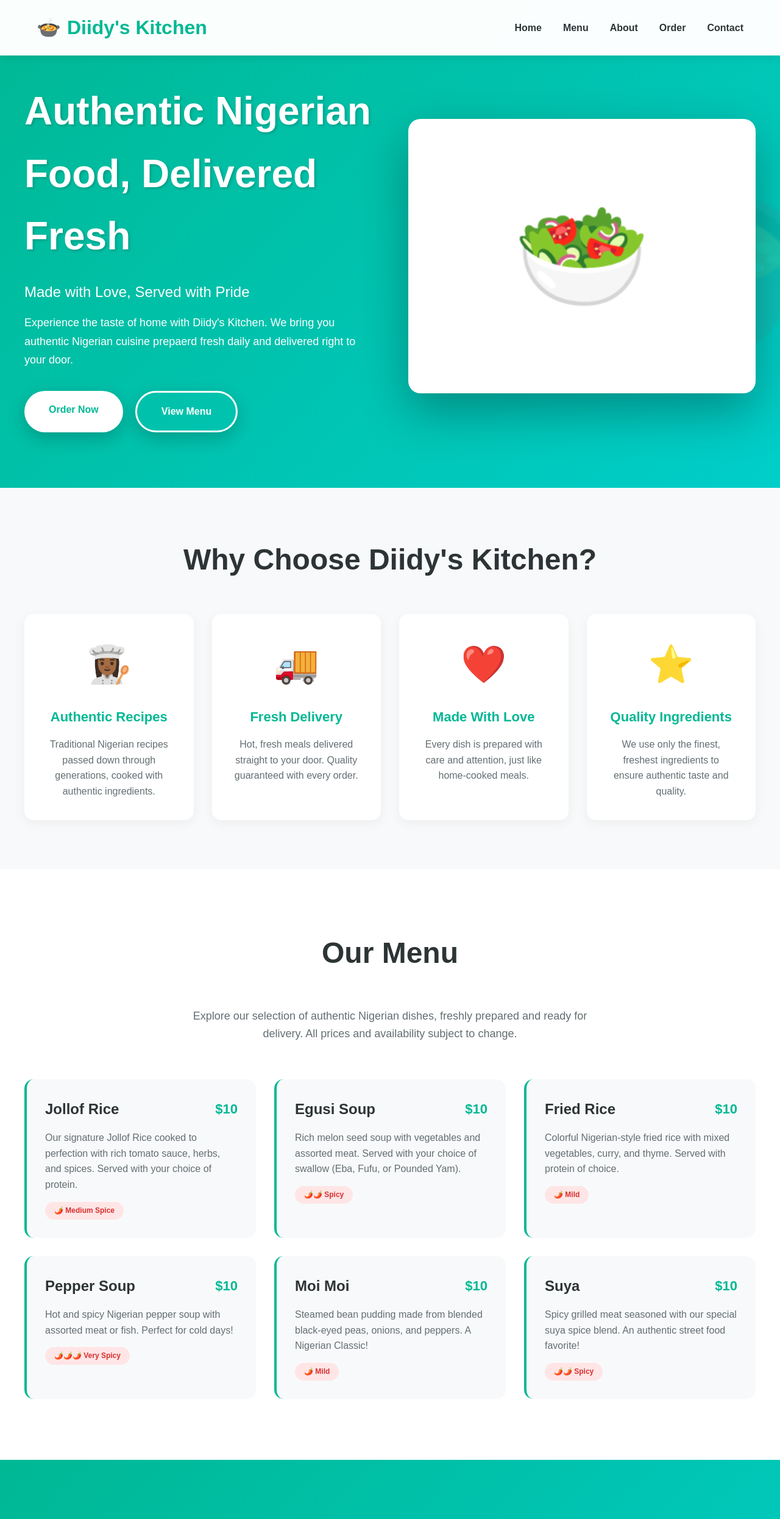
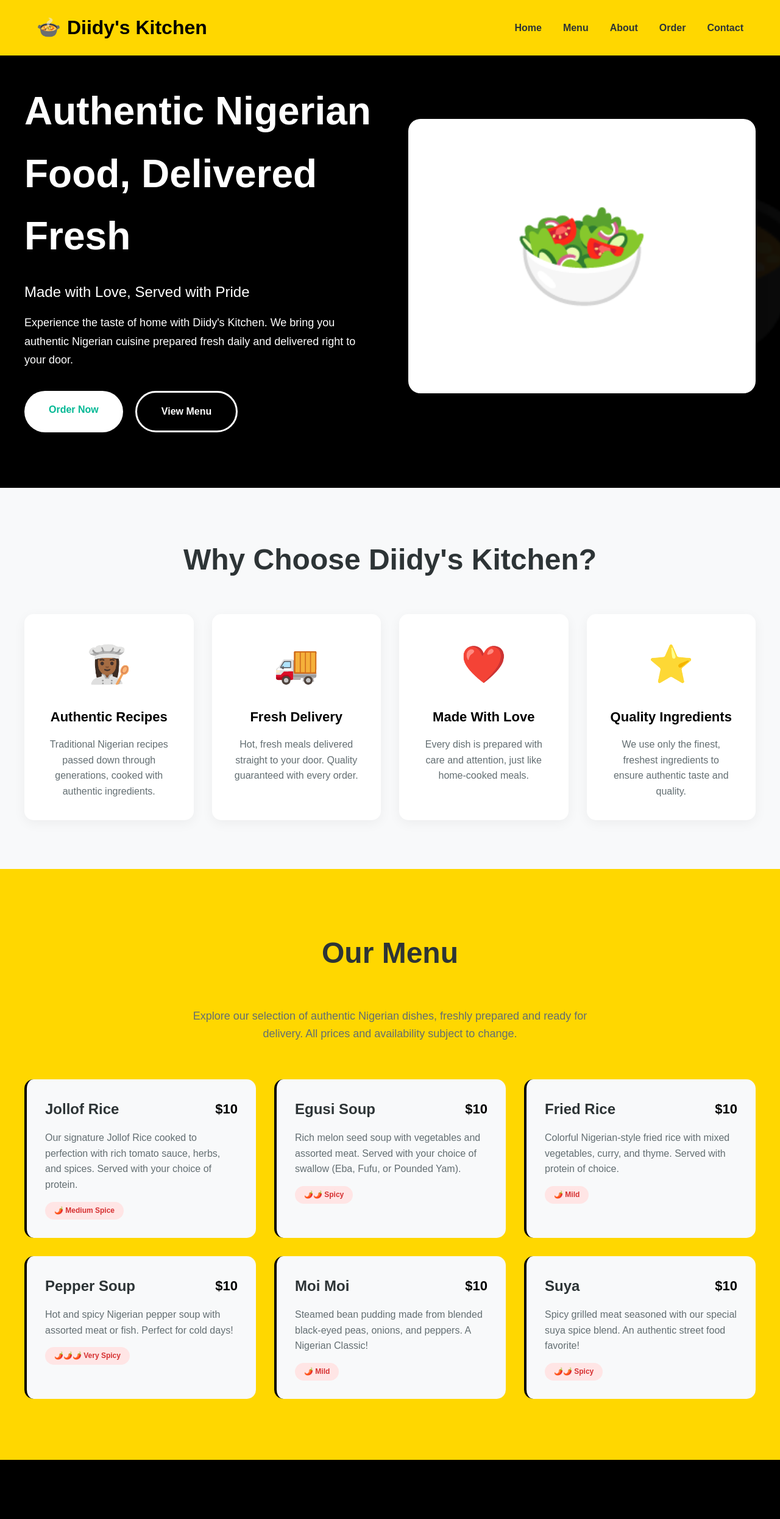
Before and after one commit to CMajor360/diidys-kitchen, a plain HTML site: page index.html in a window 1280 px wide. Shown: the top 2491 px of the page at 61% size. Drawn offline with Linux system fonts and the light colour scheme.

Commit message:
Quick fix!

```diff
--- a/index.html
+++ b/index.html
@@ -26,7 +26,7 @@
             position: fixed;
             top: 0;
             width: 100%;
-            background: rgba(255, 255, 255, 0.98);
+            background: #ffd700;
             backdrop-filter: blur(10px);
             box-shadow: 0 2px 15px rgba(0, 0, 0, 0.1);
             z-index: 1000;
@@ -45,7 +45,7 @@
         .logo {
             font-size: 28px;
             font-weight: 800;
-            color: #00b894;
+            color: #000000;
             text-decoration: none;
             display: flex;
             align-items: center;
@@ -107,7 +107,7 @@
             min-height: 100vh;
             display: flex;
             align-items: center;
-            background: linear-gradient(135deg, #00b894 0%, #00cec9 100%);
+            background: #000000;
             padding: 100px 20px 60px;
             position: relative;
             overflow: hidden;
@@ -293,7 +293,7 @@
         .feature-card h3 {
             font-size: 22px;
             margin-bottom: 15px;
-            color: #00b894;
+            color: #000000;
         }
 
         .feature-card p {
@@ -304,7 +304,7 @@
         /* Menu Section */
         .menu {
             padding: 100px 20px;
-            background: white;
+            background: #ffd700;
         }
 
         .menu-intro {
@@ -326,7 +326,7 @@
             padding: 30px;
             border-radius: 15px;
             transition: all 0.3s ease;
-            border-left: 4px solid #00b894;
+            border-left: 4px solid #000000;
         }
 
         .menu-item:hover {
@@ -349,7 +349,7 @@
         .menu-item .price {
             font-size: 22px;
             font-weight: 800;
-            color: #00b894;
+            color: #000000;
         }
 
         .menu-item p {
@@ -371,7 +371,7 @@
         /* About Section */
         .about {
             padding: 100px 20px;
-            background: linear-gradient(135deg, #00b894 0%, #00cec9 100%);
+            background: #000000;
             color: white;
         }
 
@@ -446,7 +446,7 @@
         /* Location Section */
         .location {
             padding: 100px 20px;
-            background: white;
+            background: #ffd700;
         }
 
         .location-content {
@@ -456,7 +456,7 @@
         }
 
         .location-details {
-            background: #f8f9fa;
+            background: #000000;
             padding: 40px;
             border-radius: 15px;
             margin-top: 40px;
@@ -469,7 +469,7 @@
             gap: 15px;
             padding: 20px;
             font-size: 18px;
-            color: #2d3436;
+            color: #ffffff;
             margin-bottom: 15px;
         }
 
@@ -499,7 +499,7 @@
         .social-link {
             width: 70px;
             height: 70px;
-            background: #00b894;
+            background: #ffd700;
             border-radius: 50%;
             display: flex;
             align-items: center;
@@ -624,7 +624,7 @@
             <div class="hero-content">
                 <h1>Authentic Nigerian Food, Delivered Fresh</h1>
                 <p class="tagline">Made with Love, Served with Pride</p>
-                <p>Experience the taste of home with Diidy's Kitchen. We bring you authentic Nigerian cuisine prepaerd
+                <p>Experience the taste of home with Diidy's Kitchen. We bring you authentic Nigerian cuisine prepared
                     fresh daily and delivered right to your door.</p>
                 <div class="cta-buttons">
                     <a href="#order" class="cta-button">Order Now</a>
```
